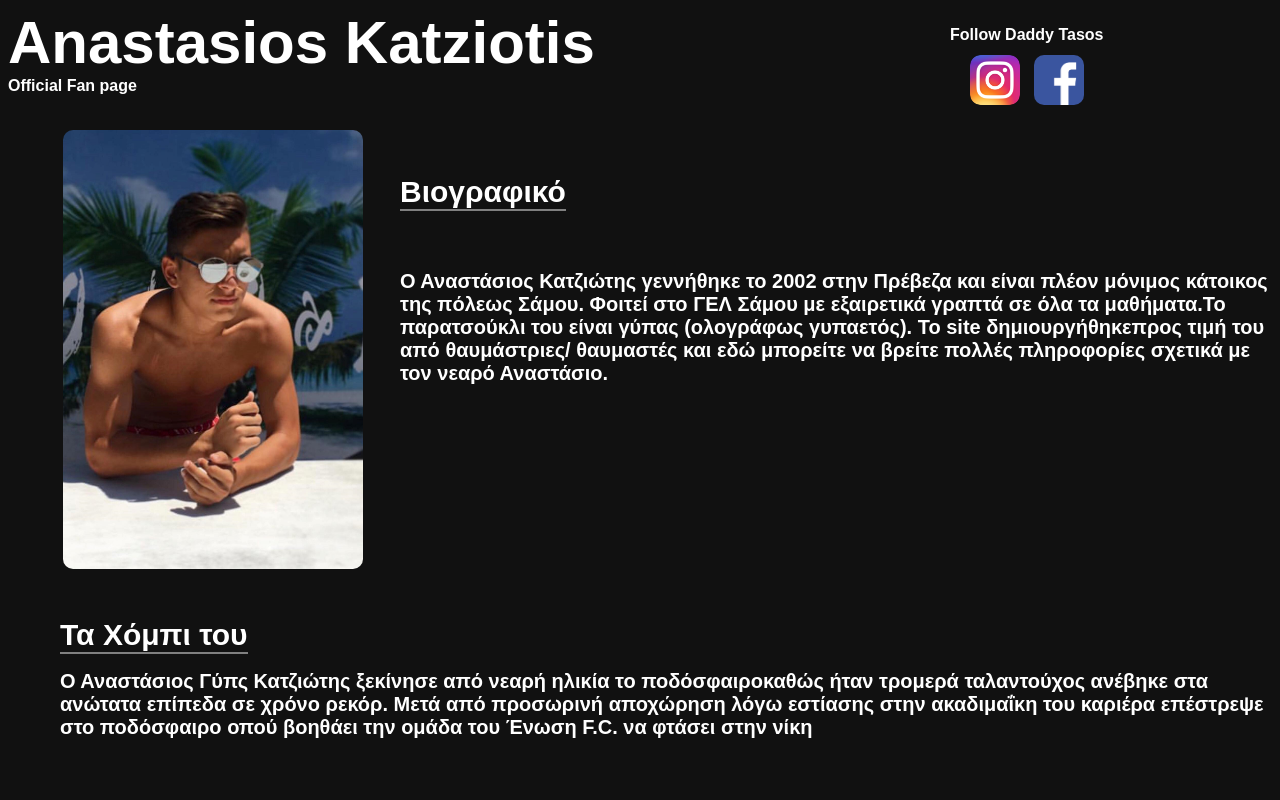
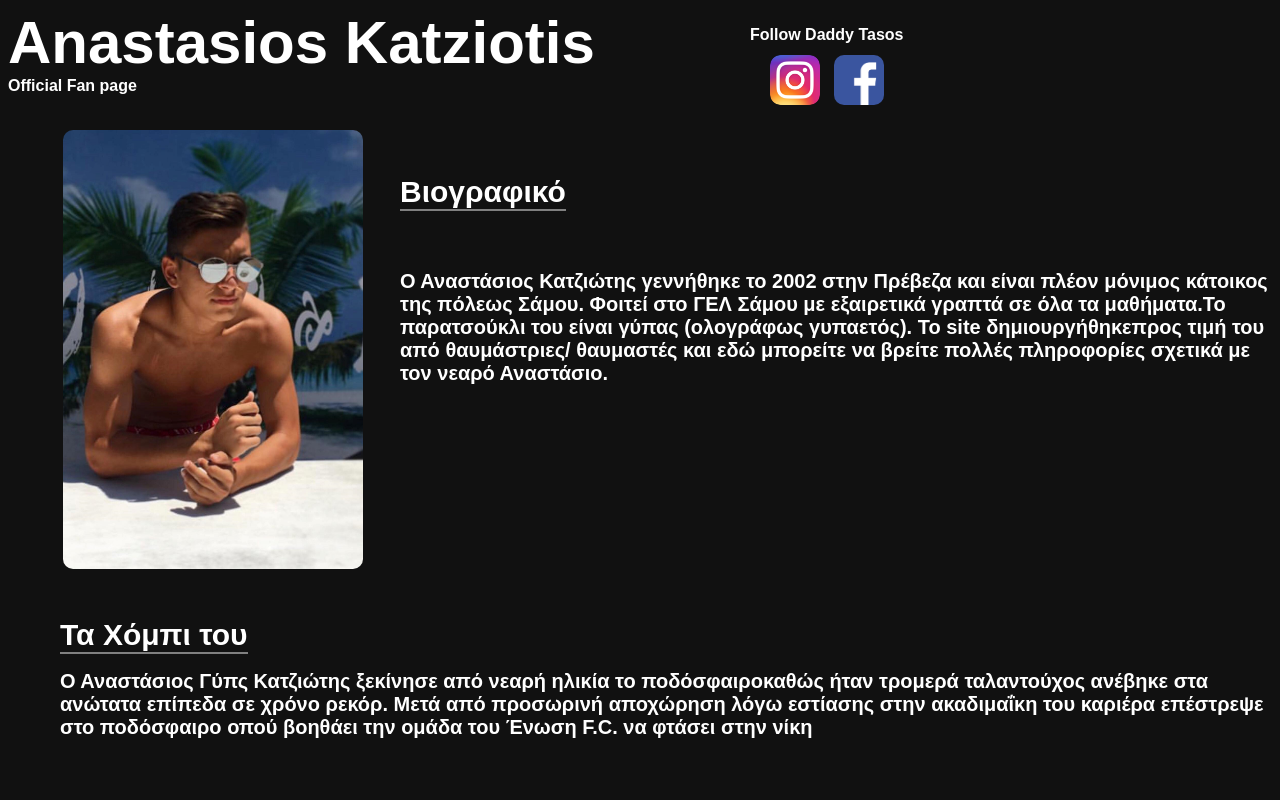
Before and after one commit to themosgit/anastasios, a plain HTML site: page index.html in a window 1280 px wide. Shown: the top 800 px of the page. Drawn offline with Linux system fonts and the light colour scheme.

Commit message:
Update tasosstyle.css

```diff
--- a/tasosstyle.css
+++ b/tasosstyle.css
@@ -19,9 +19,9 @@ img{border-radius:15px;
 .socialmedia{float: right;
              top: 50px;
              position: absolute;
-             left: 965px;}
+             left: 765px;}
 
-.follow{left:950px ;
+.follow{left:750px ;
         position: absolute;
         top: 10px;
         font-size: initial}
```
